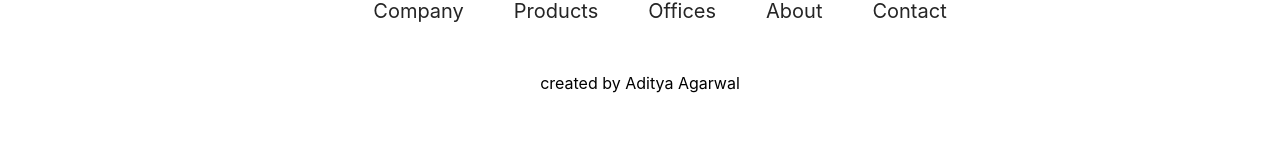
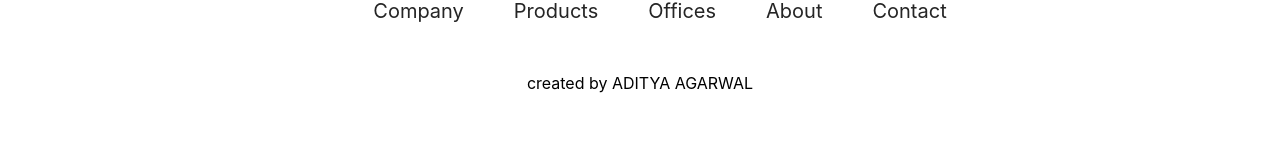
Before and after one commit to ADITYAAGAR1221/Ecommerce, a React (Create React App) app in the folder frontend/: page /login in a window 1280 px wide. Shown: the part 979-1120 px from the top of the page. Built offline with nearby package versions, Linux system fonts and the light colour scheme.

Commit message:
Update Footer.jsx

```diff
--- a/frontend/src/Components/Footer/Footer.jsx
+++ b/frontend/src/Components/Footer/Footer.jsx
@@ -18,7 +18,7 @@ const Footer = () => {
             <li>About</li>
             <li>Contact</li>
         </ul>
-        <p className = "myname"> created by Aditya Agarwal </p>
+        <p className = "myname"> created by ADITYA AGARWAL </p>
         <div className="footer-social-icon">
             <div className="footer-icons-container">
                 <img src={instagram_icon} alt=""/>
```
